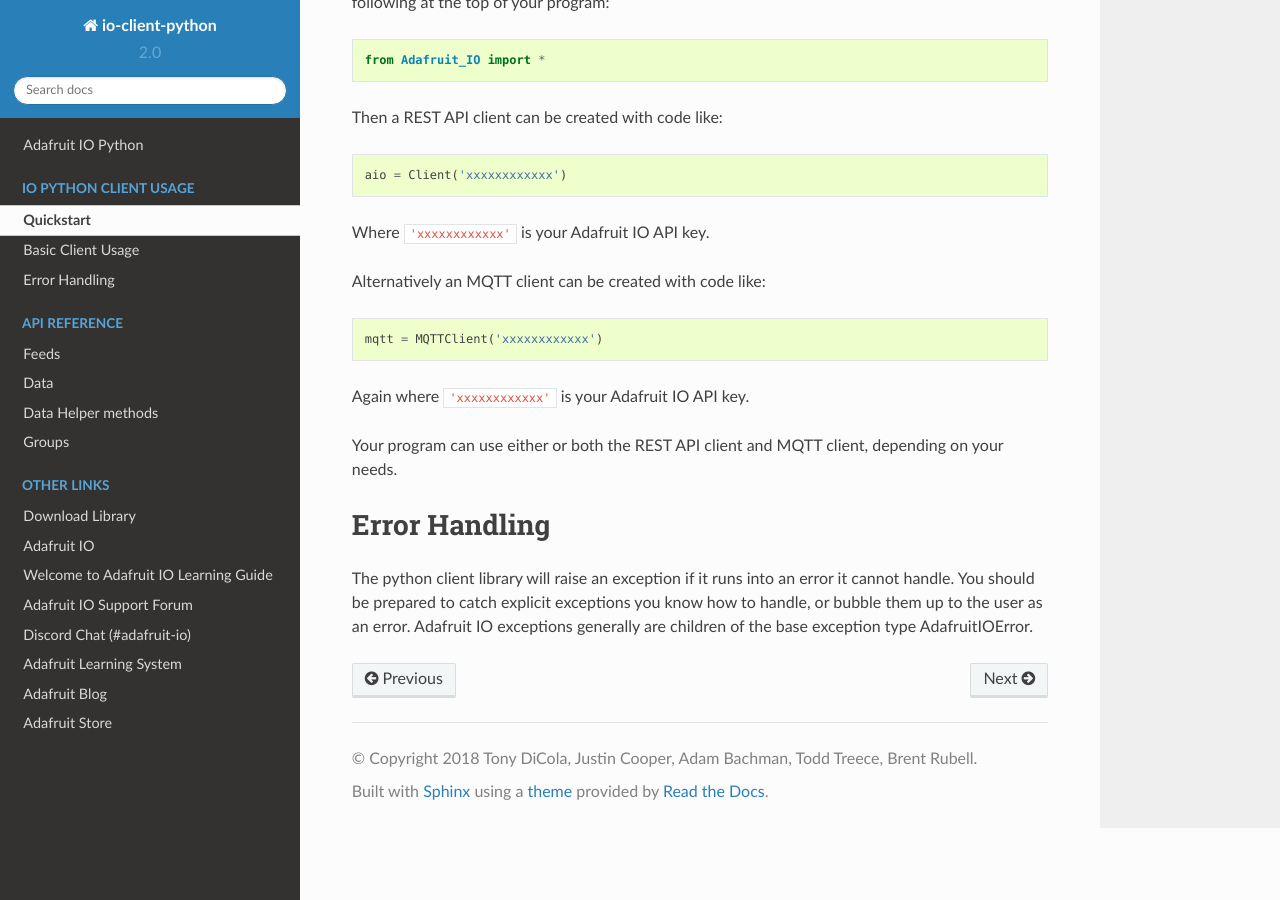
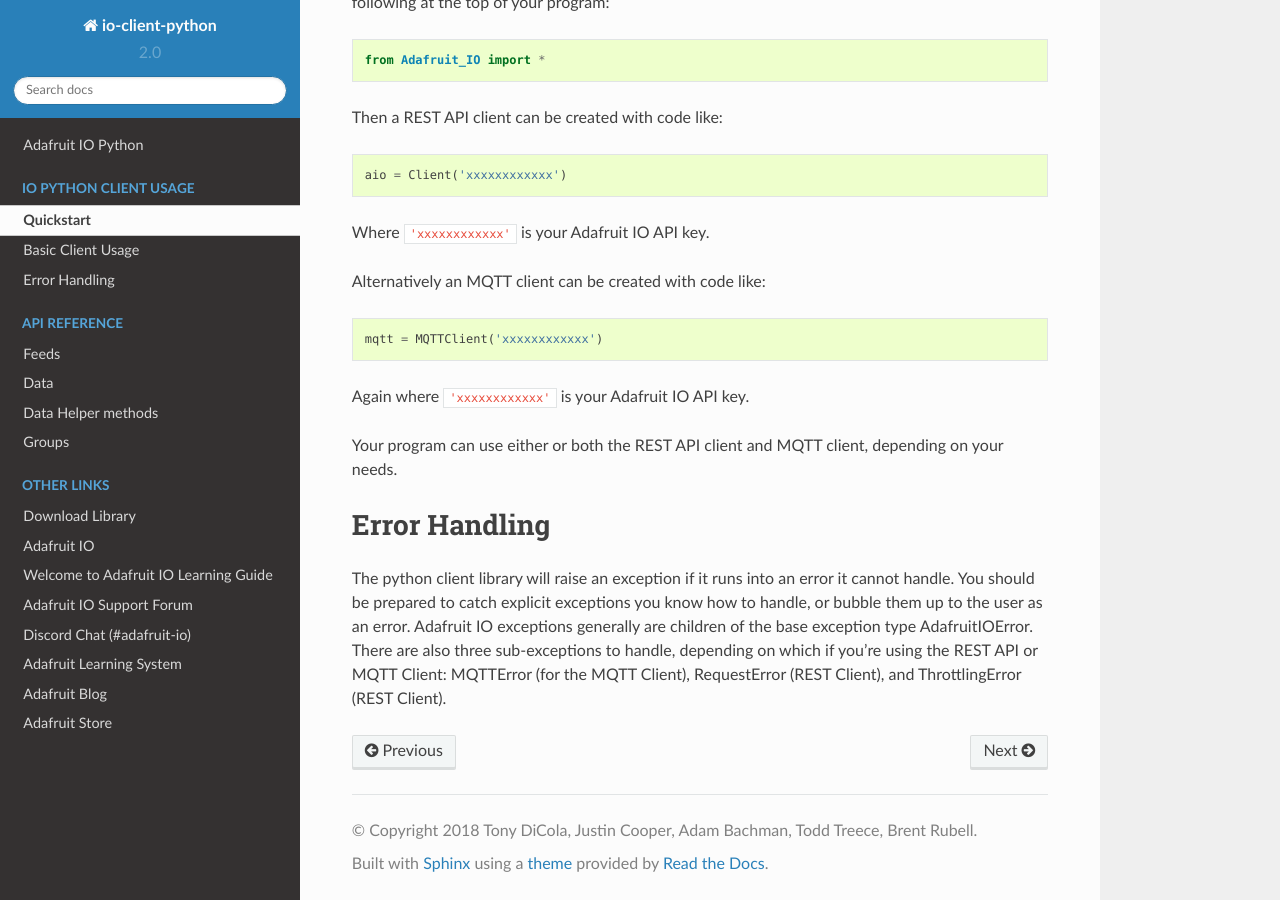
Before and after one commit to adafruit/Adafruit_IO_Python, a Sphinx documentation site: the page built from docs/quickstart.rst, in a window 1280 px wide and 900 px high, scrolled down 931 px. Built offline with Sphinx 7.4.7 and the Read the Docs theme 2.0.0, drawn with Linux system fonts in a browser that asks for light colours.

Commit message:
adding examples to docs

```diff
--- a/docs/data.rst
+++ b/docs/data.rst
@@ -35,9 +35,6 @@
 
 You can also get a specific value by ID by using the ``feeds(feed, data_id)`` method. This will return a single piece of feed data with the provided data ID if it exists in the feed. The returned object will be an instance of the Data class.
 
-Data Retrieval
-~~~~~~~~~~~~~
-TODO: This is not tested in the python client, but calling ``create_data`` with a Data instance should update it.
 
 Data Deletion
 ~~~~~~~~~~~~~
@@ -142,4 +139,6 @@
 
 Publishing and Subscribing
 ~~~~~~~~~~~~~~~~~~~~~~~~~~~
-You can get a readable stream of live data from your feed using the included MQTT client class.
+You can get a readable stream of live data from your feed using the included MQTT client class:
+
+.. literalinclude:: ../examples/mqtt/mqtt_subscribe.py
--- a/docs/feeds.rst
+++ b/docs/feeds.rst
@@ -53,9 +53,6 @@
     # Print out the feed metadata.
     print(feed)
 
-Feed  Retrieval
-~~~~~~~~~~~~~~~
-TODO: This is not tested in the python client yet, but calling create_feed with a Feed instance should update the feed.
 
 Feed  Deletion
 ~~~~~~~~~~~~~~
--- a/docs/quickstart.rst
+++ b/docs/quickstart.rst
@@ -57,4 +57,7 @@
 
 Error Handling
 ---------------
-The python client library will raise an exception if it runs into an error it cannot handle. You should be prepared to catch explicit exceptions you know how to handle, or bubble them up to the user as an error. Adafruit IO exceptions generally are children of the base exception type AdafruitIOError.
+The python client library will raise an exception if it runs into an error it cannot handle.
+You should be prepared to catch explicit exceptions you know how to handle, or bubble them up to the user as an error.
+Adafruit IO exceptions generally are children of the base exception type AdafruitIOError. There are also three sub-exceptions to handle, depending on which if you're using the REST API
+or MQTT Client: MQTTError (for the MQTT Client), RequestError (REST Client), and ThrottlingError (REST Client).
```
